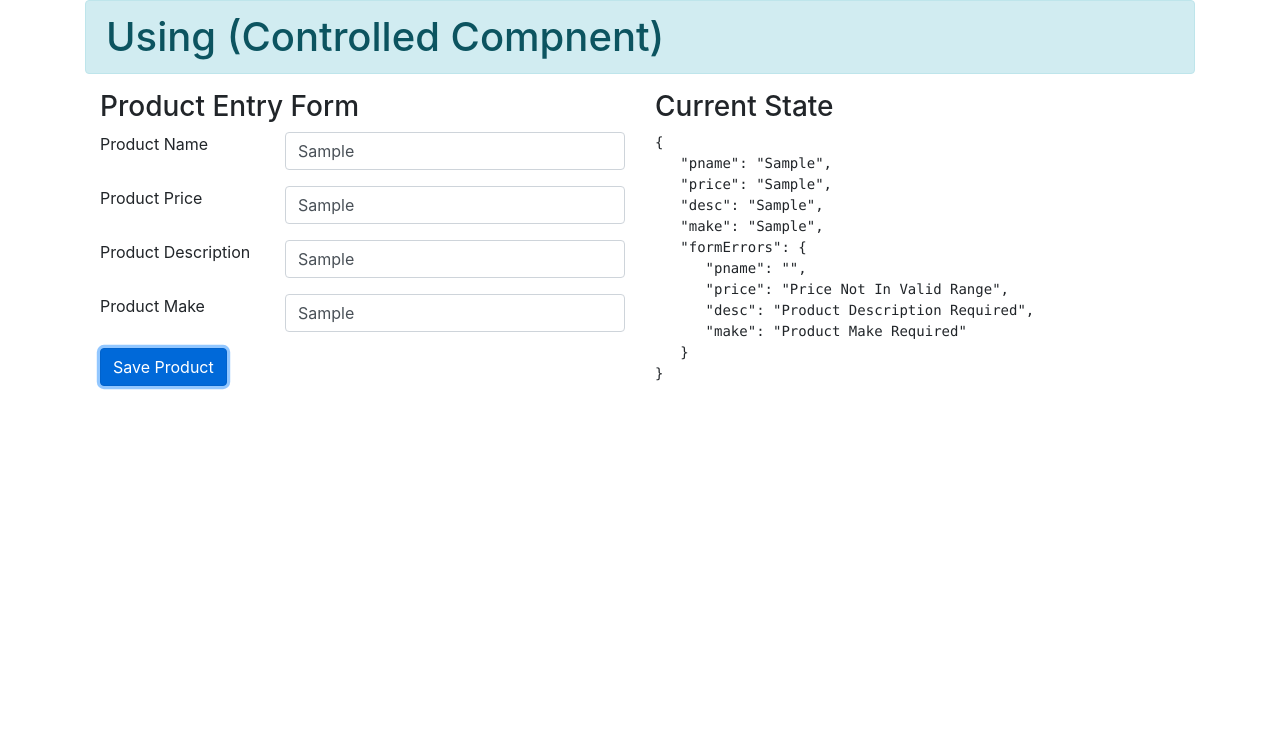
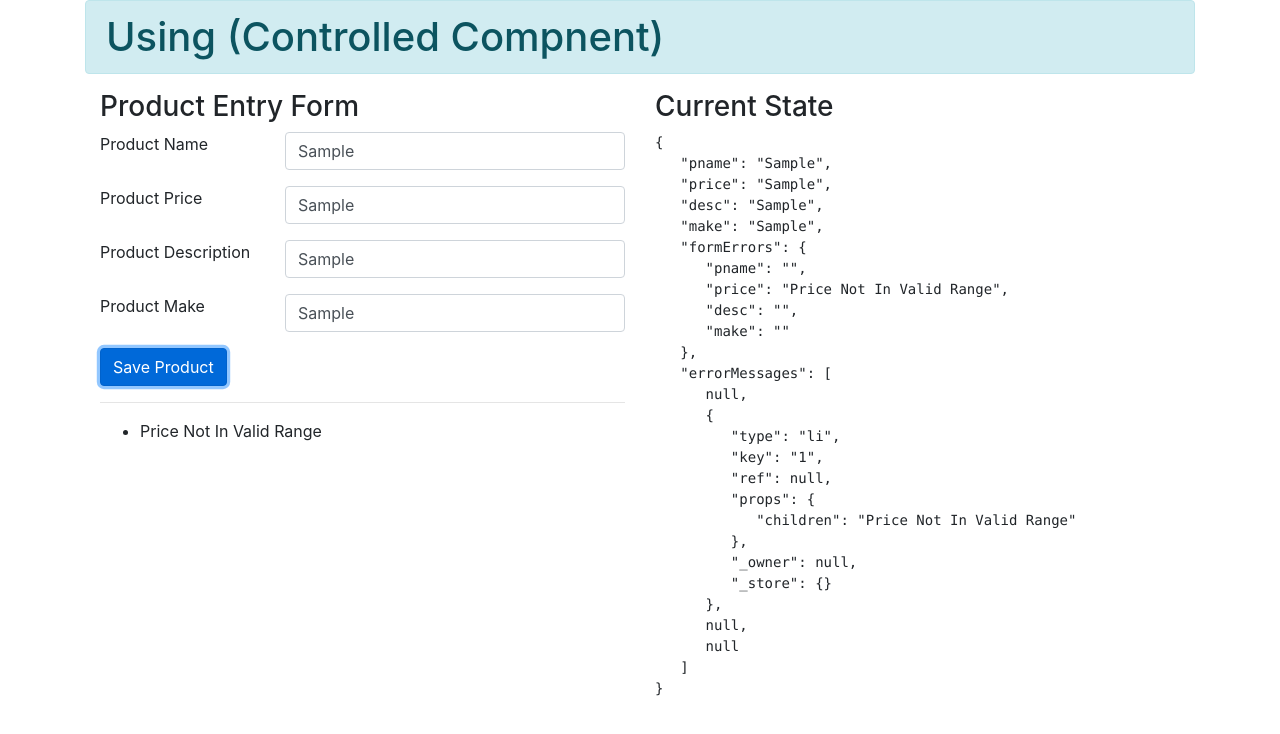
Before and after one commit to adithnaveen/viteos-reactjs-dec-2020, a React (Create React App) app in the folder workspace/react-works-01/reactjs-demo01/: page / in a window 1280 px wide. Both pictures are taken after typing "Sample", "Sample", "Sample", "Sample" into the empty fields and a click on the button "Save Product". Shown: the top 734 px of the page. Built offline with nearby package versions, Linux system fonts and the light colour scheme.

Commit message:
added controlled component

```diff
--- a/workspace/react-works-01/reactjs-demo01/src/components/ProductFormCtrl.js
+++ b/workspace/react-works-01/reactjs-demo01/src/components/ProductFormCtrl.js
@@ -1,7 +1,7 @@
 import React, { Component } from 'react'
 
 
-class ProductForm extends Component {
+class ProductFormCtrl extends Component {
 
     state ={
         pname:"",
@@ -13,12 +13,31 @@ class ProductForm extends Component {
             price : "Product Price Required",
             desc:"Product Description Required",
             make:"Product Make Required"
-        }
+        },
+        errorMessages:null
+    }
+
+    // helder function
+    validateForm = (formErrors) => {
+        let valid = true;
+        Object.values(formErrors).forEach(err => valid = valid && err.length ===0)
+        return valid;
     }
 
     addNewProduct=(event)  => {
         console.log("Product Submitted.. ");
         event.preventDefault();
+
+        // check if there are any errors
+        let {formErrors} = this.state;
+
+        if(this.validateForm(formErrors)) {
+            alert("Form Submitted");
+        }else {
+            let errorMessages = Object.values(formErrors).map((err, index) => err.length===0 ?null :
+                 <li key={index}>{err}</li>)
+            this.setState({errorMessages})
+        }
     }
 
     tfHander =(evt) =>  {
@@ -50,8 +69,26 @@ class ProductForm extends Component {
                 }
                 break;
             case 'desc':
+            if(!value || value.length ===0) {
+                formErrors.desc="Product Description Required"
+            }
+            else if(value.length < 3 || value.length > 20) {
+                formErrors.desc = "Product description must be between 3 to 20 chars "
+            }
+            else {
+                formErrors.desc ='';
+            }
                 break;
             case 'make':
+            if(!value || value.length ===0) {
+                formErrors.make="Product Make Required"
+            }
+            else if(value.length < 3 || value.length > 20) {
+                formErrors.make = "Product Make must be between 3 to 20 chars "
+            }
+            else {
+                formErrors.make ='';
+            }
                 break;
 
             default:
@@ -72,6 +109,8 @@ class ProductForm extends Component {
 
                     <h3>Product Entry Form</h3>
                 <form className="form" onSubmit={this.addNewProduct}>
+
+
                     <div className="form-group row">
                         <label className="control-label col-md-4">Product Name</label>
                         <div className="col-md-8">
@@ -83,6 +122,7 @@ class ProductForm extends Component {
                                  className="form-control" />
                         </div>
                     </div>
+
 
                     <div className="form-group row">
                         <label className="control-label col-md-4">Product Price</label>
@@ -115,7 +155,10 @@ class ProductForm extends Component {
 
 
                     <button className="btn btn-primary">Save Product</button>
-
+                    <hr />
+                    <ul>
+                    {this.state.errorMessages}
+                    </ul>
                 </form>
 
 
@@ -131,4 +174,4 @@ class ProductForm extends Component {
     }
 }
 
-export default ProductForm;
+export default ProductFormCtrl;
```
Also changed, not shown: 1 other file (tests, documents, lock files or other folders).
